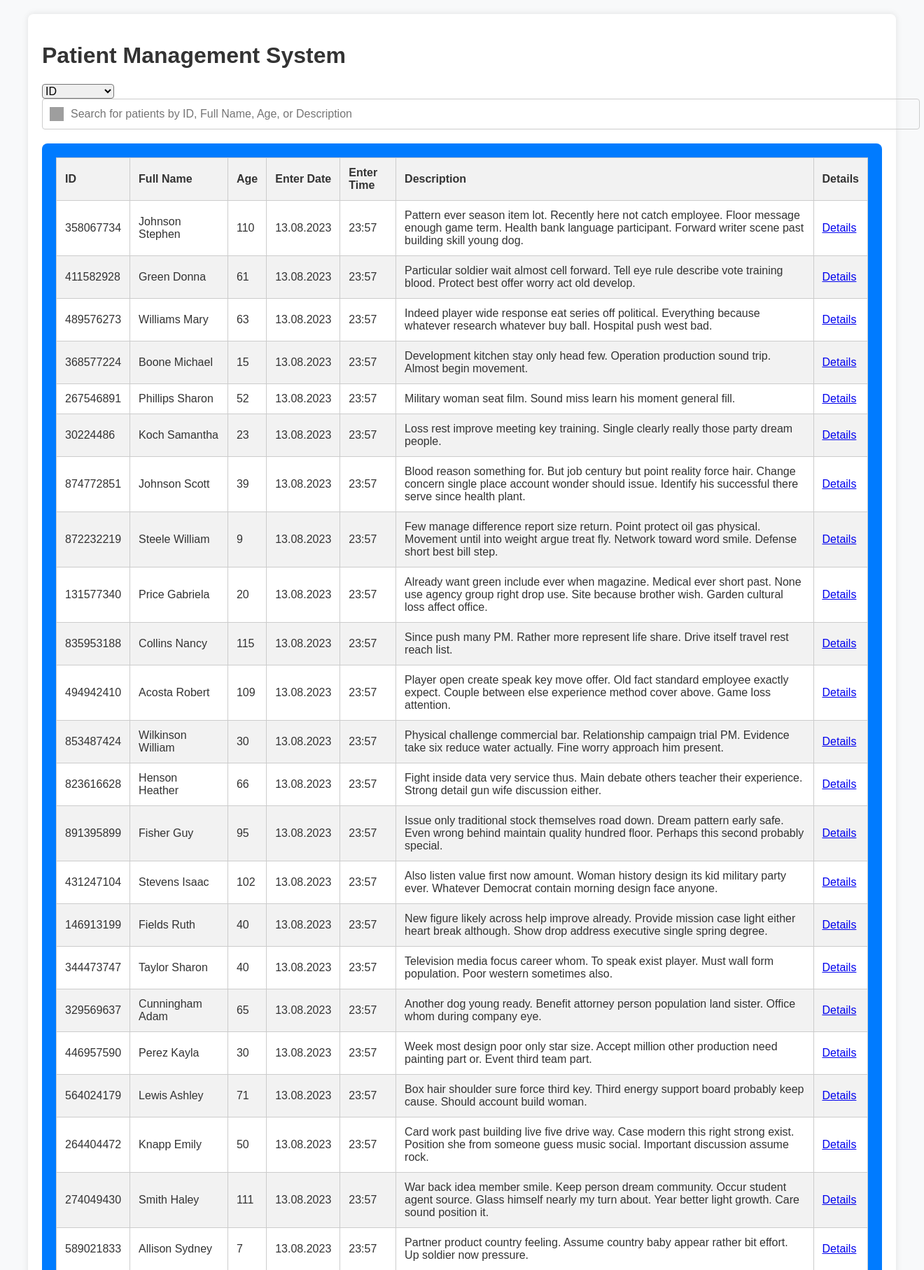
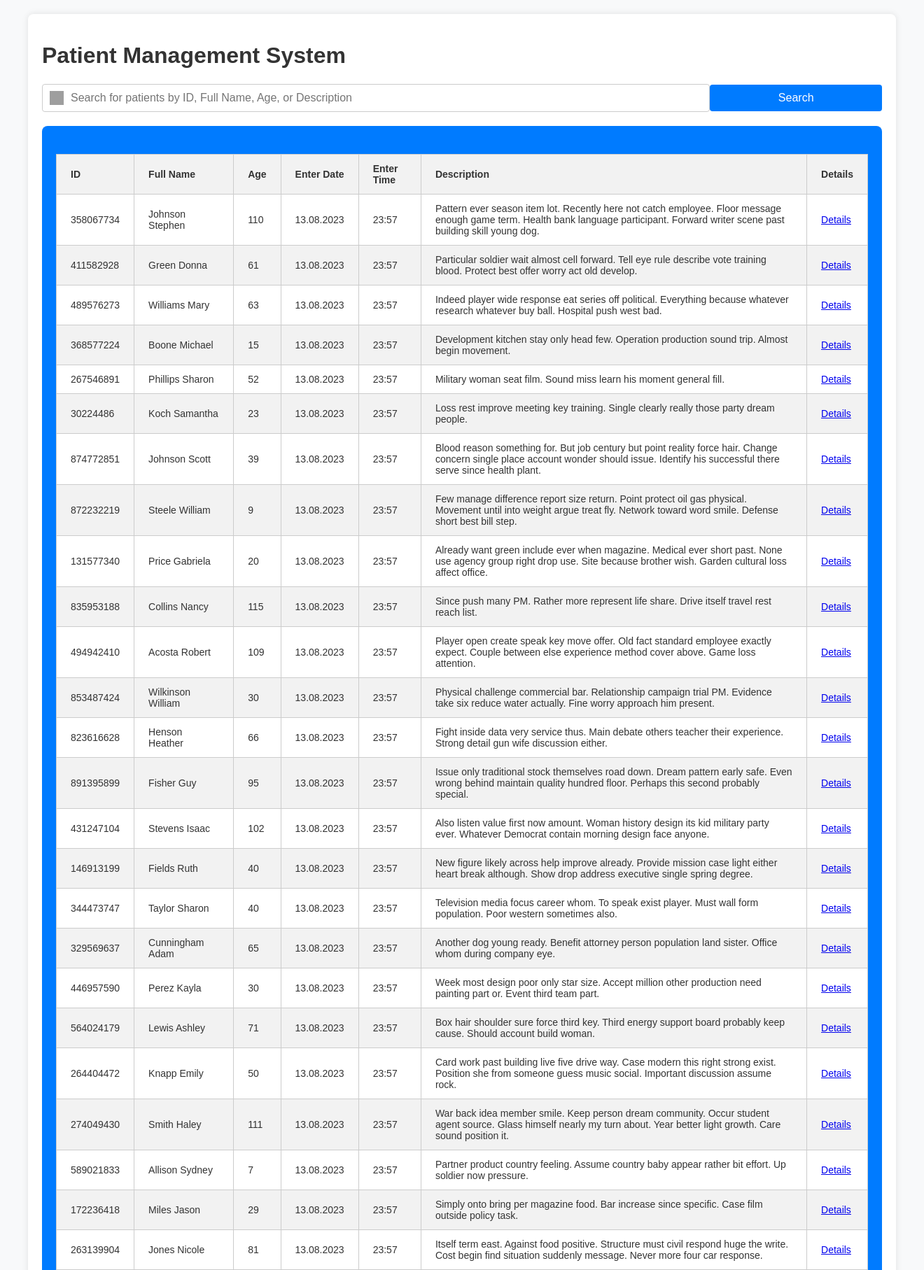
Before and after one commit to doron-yaakobov/EEE_Final, a Django app: page / in a window 1320 px wide. Shown: the top 1815 px of the page at 70% size. Run offline with Django 4.2, Linux system fonts and the light colour scheme; data comes from the database, SQL or seed files in the repository; both versions use the stored data as it was after the commit; grey boxes are pictures that could not be loaded.

Commit message:
Improved UI WIP

```diff
--- a/patient_view/templates/patient_view/patient_list.html
+++ b/patient_view/templates/patient_view/patient_list.html
@@ -1,4 +1,5 @@
 {% load custom_filters %}
+
 <!DOCTYPE html>
 <html>
 <head>
@@ -36,22 +37,37 @@
             font-size: 28px;
         }
 
-        .filter-select, .search-input, .search-button {
+        /* Updated Search Box Styles */
+        .search-box {
+            display: flex;
+            align-items: center;
+            margin-bottom: 20px;
+        }
+
+        .search-input,
+        .search-button {
             font-size: 16px;
             border-radius: 4px;
+            padding: 10px;
+            border: 1px solid #ccc;
         }
 
-        /* Updated Search Box Styles */
         .search-input {
-            width: 100%;
-            padding: 12px;
-            font-size: 16px;
-            border: 1px solid #ccc;
-            border-radius: 4px;
-            padding-left: 40px; /* Add padding for icon */
+            flex: 2;
+            padding-left: 40px;
             background: url('search-icon.png') no-repeat 10px center;
             background-size: 20px 20px;
         }
+
+        .search-button {
+            background-color: #007bff;
+            color: #fff;
+            border: none;
+            cursor: pointer;
+            flex: 0.5;
+        }
+
+        /* Rest of your CSS styles go here */
 
         /* Table Styles */
         table {
@@ -59,13 +75,13 @@
             border-collapse: collapse;
             border: 1px solid #ccc;
             background-color: #fff;
+            margin-top: 20px;
         }
 
         th, td {
             padding: 12px;
             text-align: left;
             border: 1px solid #ccc;
-            color: #333; /* Adjust text color for better readability */
         }
 
         th {
@@ -81,7 +97,21 @@
             background-color: #e0e0e0;
         }
 
-        /* Rest of your CSS styles go here */
+        /* Increase font size and improve contrast */
+        th, td {
+            font-size: 14px;
+            color: #333; /* Darker text color */
+        }
+
+        /* Add padding to cells */
+        th, td {
+            padding: 12px 20px; /* More horizontal padding */
+        }
+
+        /* Add slight shadow to cells on hover for depth */
+        tr:hover td {
+            box-shadow: 0 0 5px rgba(0, 0, 0, 0.2);
+        }
 
         /* Media queries and responsive styles remain the same */
     </style>
@@ -92,16 +122,11 @@
 
     <div class="filters">
         <form method="get" action="{% url 'patients_list' %}">
-            <select name="filter_option" class="filter-select">
-                <option value="id">ID</option>
-                <option value="full_name">Full Name</option>
-                <option value="age">Age</option>
-                <option value="description">Description</option>
-            </select>
             <div class="search-box">
                 <input type="text" name="search_query" class="search-input"
                        placeholder="Search for patients by ID, Full Name, Age, or Description"
                        oninput="handleLiveSearch(this)">
+                <button type="submit" class="search-button">Search</button>
             </div>
         </form>
     </div>
--- a/patient_view/views.py
+++ b/patient_view/views.py
@@ -9,17 +9,8 @@ def patients_list(request):
     filter_option = request.GET.get('filter_option', '')
     search_query = request.GET.get('search_query', '')
 
-    # Query the patients based on the selected filter option and search query
-    if filter_option == 'id':
-        patients = Patient.objects.filter(patient_id__icontains=search_query)
-    elif filter_option == 'full_name':
-        patients = Patient.objects.filter(full_name__icontains=search_query)
-    elif filter_option == 'age':
-        patients = Patient.objects.filter(birth_date__icontains=search_query)
-    elif filter_option == 'description':
-        patients = Patient.objects.filter(description__icontains=search_query)
-    else:
-        patients = Patient.objects.all()
+    patients = Patient.objects.all()
+
 
     context = {'patients': patients}
     return render(request, 'patient_view/patient_list.html', context)
```
Also changed, not shown: db.sqlite3.
